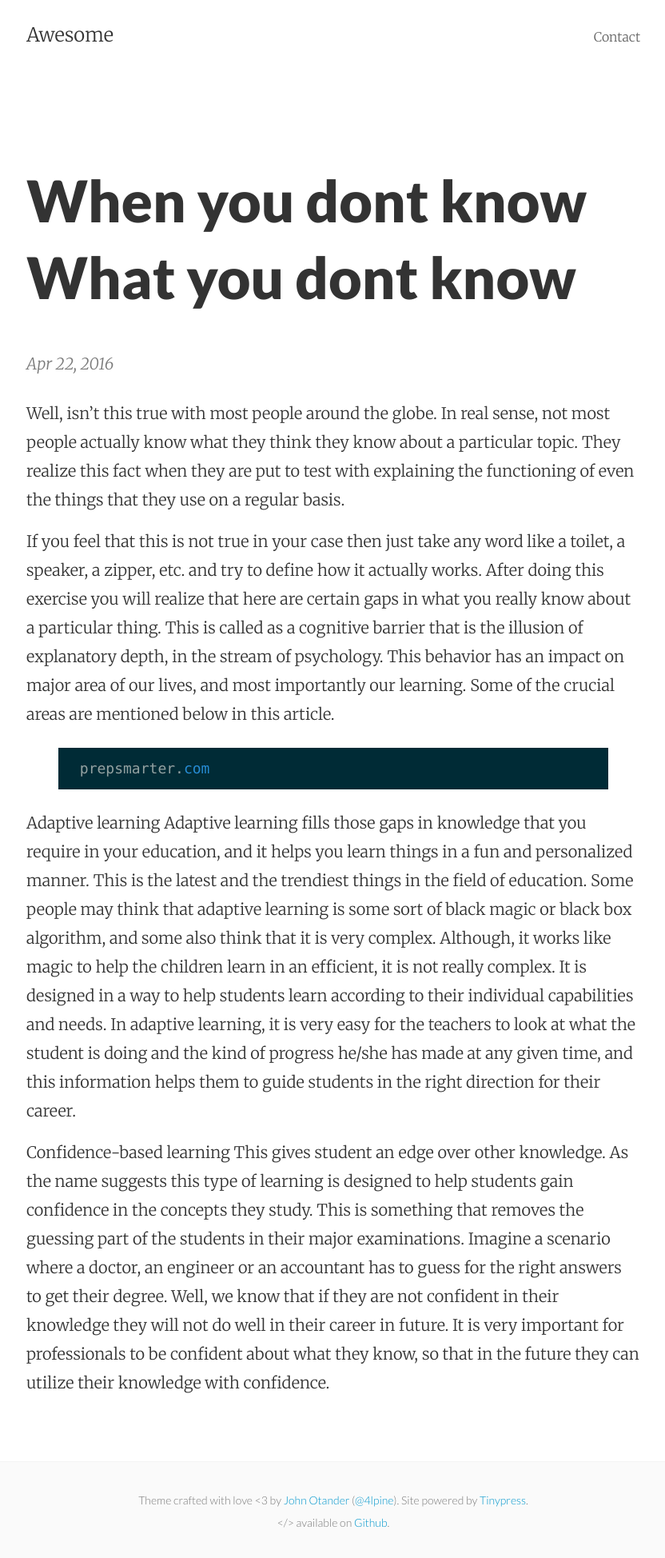
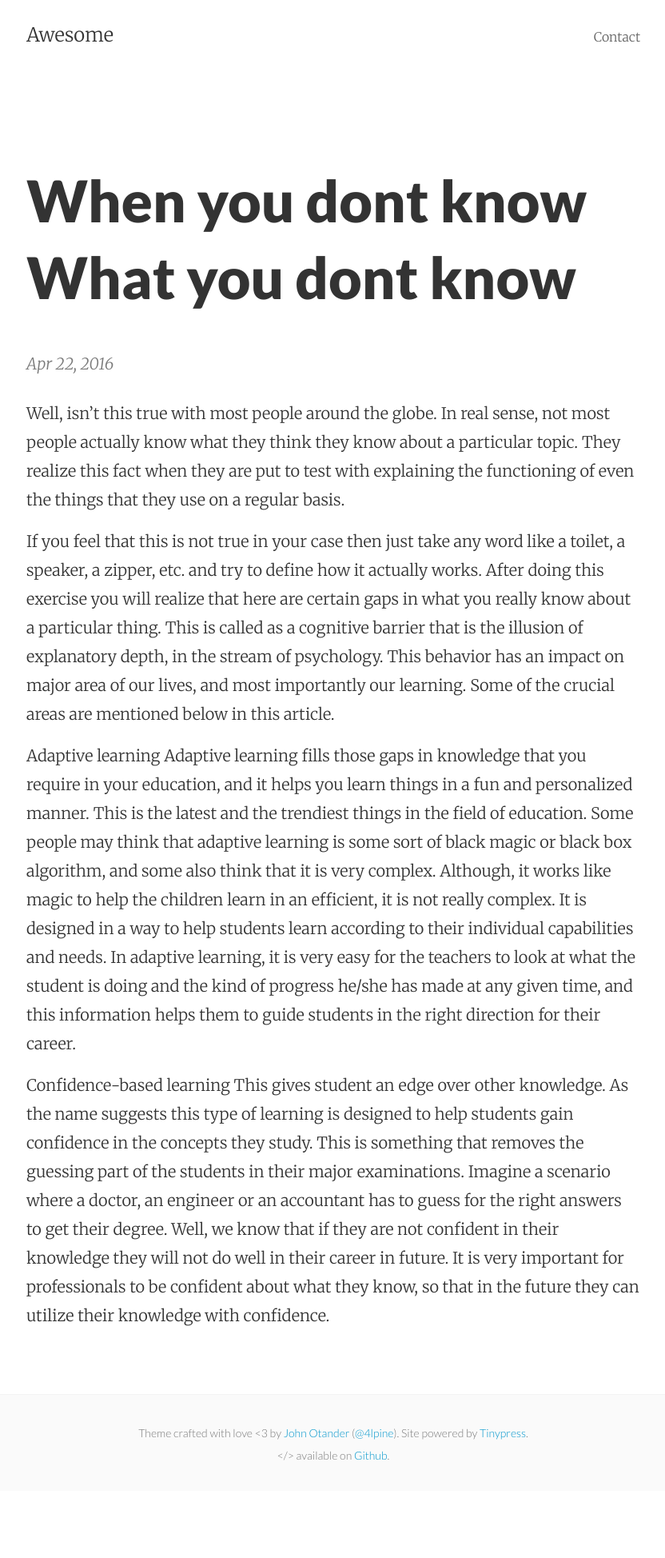
Before and after one commit to rajtanwar/rajtanwar.github.io, a Jekyll site: the page built from _posts/2016-04-22-when-you-dont-know-what-you-dont-know.markdown, in a window 1280 px wide. Shown: the whole page at 80% size, without its empty margins (223-1055 px from the left). Built offline with Jekyll 4.4.1, drawn with Linux system fonts in a browser that asks for light colours; after the commit the page ends 1864 px from its top, so only the background shows below that.

Commit message:
Post update: When you dont know What you dont know

```diff
--- a/_posts/2016-04-22-when-you-dont-know-what-you-dont-know.markdown
+++ b/_posts/2016-04-22-when-you-dont-know-what-you-dont-know.markdown
@@ -7,7 +7,7 @@ Well, isn’t this true with most people around the globe. In real sense, not mo
 
 If you feel that this is not true in your case then just take any word like a toilet, a speaker, a zipper, etc. and try to define how it actually works. After doing this exercise you will realize that here are certain gaps in what you really know about a particular thing. This is called as a cognitive barrier that is the illusion of explanatory depth, in the stream of psychology. This behavior has an impact on major area of our lives, and most importantly our learning. Some of the crucial areas are mentioned below in this article.
 
-{%highlight ruby%} prepsmarter.com {%endhighlight%}
+
 
 Adaptive learning
 Adaptive learning fills those gaps in knowledge that you require in your education, and it helps you learn things in a fun and personalized manner. This is the latest and the trendiest things in the field of education. Some people may think that adaptive learning is some sort of black magic or black box algorithm, and some also think that it is very complex. Although, it works like magic to help the children learn in an efficient, it is not really complex. It is designed in a way to help students learn according to their individual capabilities and needs. In adaptive learning, it is very easy for the teachers to look at what the student is doing and the kind of progress he/she has made at any given time, and this information helps them to guide students in the right direction for their career.
```
